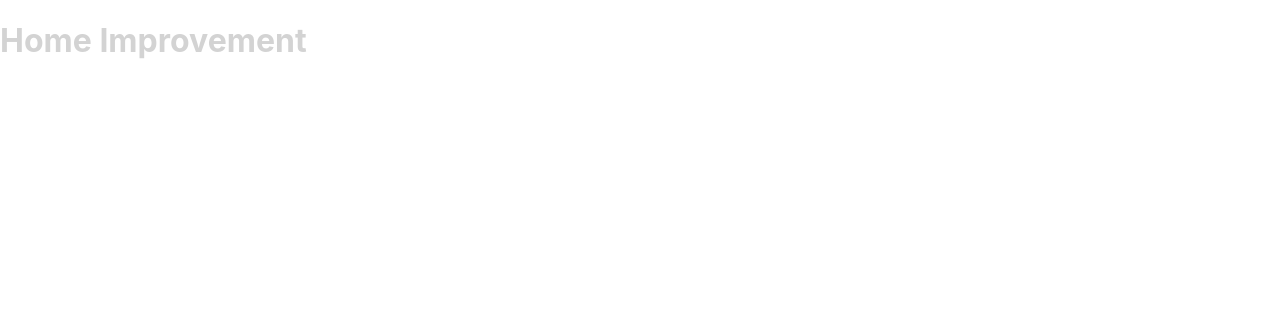
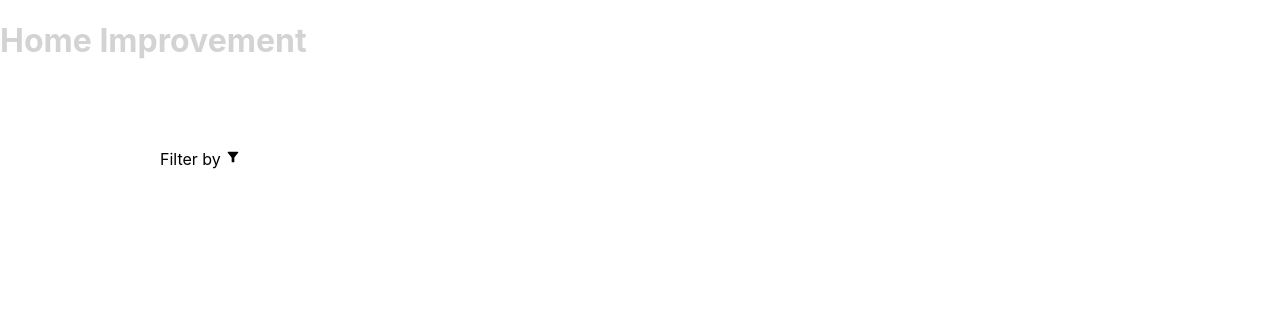
Before and after one commit to ramag1/home-improvement, a React (Create React App) app in the folder home-improvement/: page / in a window 1280 px wide. Shown: the top 317 px of the page. Built offline with nearby package versions, Linux system fonts and the light colour scheme.

Commit message:
Add Filter bar detail

```diff
--- a/home-improvement/src/components/FilterBar.js
+++ b/home-improvement/src/components/FilterBar.js
@@ -1,11 +1,14 @@
 import React from 'react';
+import { MdFilterAlt } from 'react-icons/md';
 
 function FilterBar(props) {
-    return (
-        <div>
-
-        </div>
-    );
+	return (
+		<div className='app__filterbar'>
+			<p>
+				Filter by <MdFilterAlt />
+			</p>
+		</div>
+	);
 }
 
 export default FilterBar;
```
